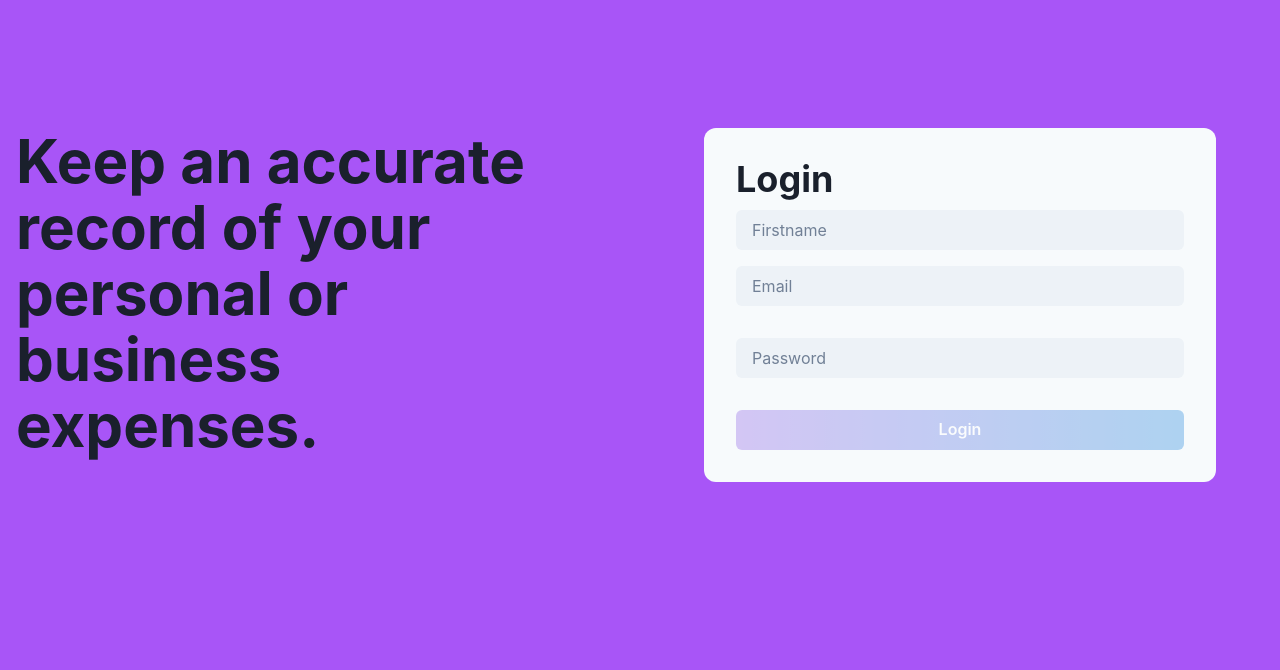
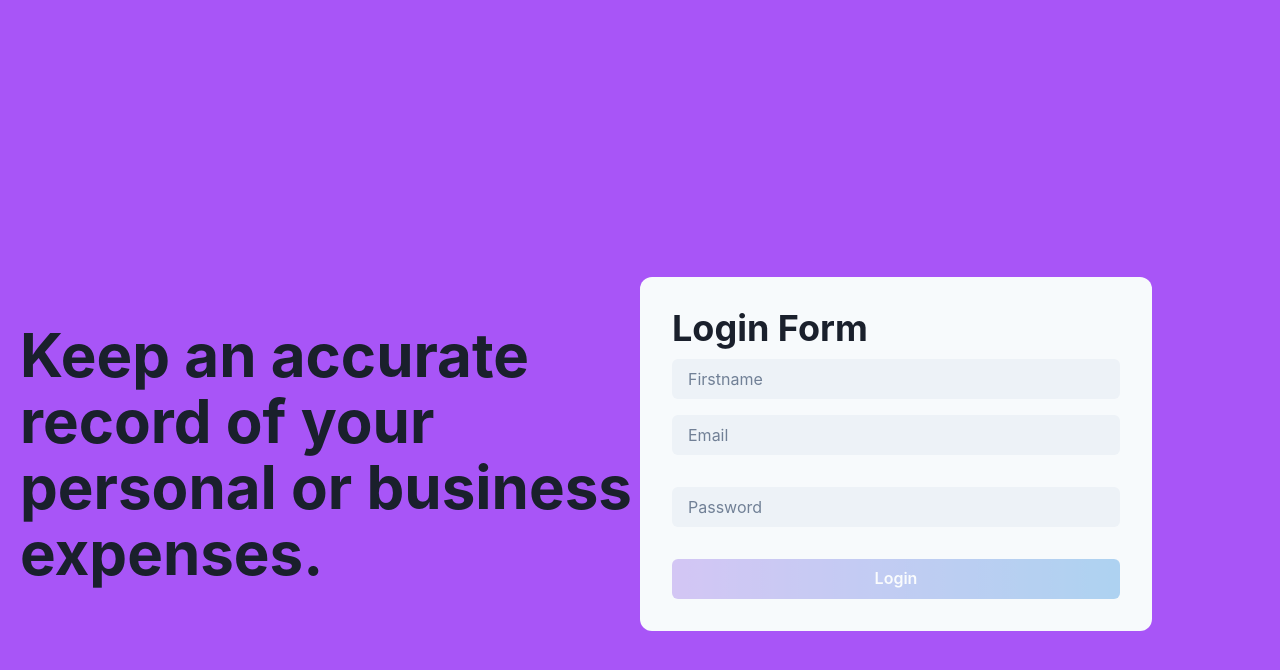
Before and after one commit to Azania-Mokhampane/expense_app, a React (Create React App) app: page / in a window 1280 px wide. Shown: the top 670 px of the page. Built offline with nearby package versions, Linux system fonts and the light colour scheme.

Commit message:
feat: login-page

```diff
--- a/package.json
+++ b/package.json
@@ -46,8 +46,8 @@
     "@types/react": "^17.0.43",
     "@types/react-dom": "^17.0.14",
     "@types/styled-components": "^5.1.25",
+    "@typescript-eslint/typescript-estree": "^5.27.1",
     "autoprefixer": "^10.4.7",
-    "postcss": "^8.4.14",
-    "tailwindcss": "^3.1.0"
+    "postcss": "^8.4.14"
   }
 }
--- a/postcss.config.js
+++ /dev/null
@@ -1,6 +0,0 @@
-module.exports = {
-  plugins: {
-    tailwindcss: {},
-    autoprefixer: {},
-  },
-}
--- a/src/App.tsx
+++ b/src/App.tsx
@@ -3,7 +3,7 @@ import { IExpenses } from "./utilis/types";
 import Expenses from "./components/Expenses/Expenses";
 import NewExpense from "./components/NewExpenses/NewExpenses";
 
-import "./index.css";
+// import "./index.css";
 import Login from "./components/Login/loginpage";
 
 type ExpensesType = {
@@ -41,17 +41,19 @@ const App = (props: any) => {
 
       {isLoggin && (
         <>
-          <div className="header">Online Expense Tracker App</div>
+          <div>
+            <h3>Online Expense Tracker App</h3>
+
             <NewExpense onSaveExpense={addExpenseHandler} />
             <Expenses {...props} expenseData={expenses} />
             <div>
-            <p className="developer">
-              Developed by
+              <p className="developer text-red-500">
+                Developed by{" "}
                 <a href="https://azaniamokhampane.vercel.app">
-                {" "}
                   Azania Mokhampane
                 </a>
               </p>
+            </div>
           </div>
         </>
       )}
--- a/src/components/Login/loginpage.tsx
+++ b/src/components/Login/loginpage.tsx
@@ -4,11 +4,10 @@ import { Box } from "./loginstyles";
 import {
   Stack,
   Heading,
-  Container,
   Input,
   Button,
   Text,
-  SimpleGrid,
+  ChakraProvider,
 } from "@chakra-ui/react";
 type ILOGIN = {
   LoggenIn: React.Dispatch<React.SetStateAction<boolean>>;
@@ -47,14 +46,9 @@ const Login = (props: ILOGIN) => {
   console.log("Check Error ", emailError);
   return (
     <>
+      <ChakraProvider>
         <Box>
-        <Container
-          as={SimpleGrid}
-          maxW={"7xl"}
-          columns={{ base: 1, md: 2 }}
-          spacing={{ base: 10, lg: 32 }}
-          py={{ base: 10, sm: 20, lg: 32 }}
-        >
+          <div className="container">
             <Stack spacing={{ base: 10, md: 20 }}>
               <Heading
                 lineHeight={1.1}
@@ -76,7 +70,7 @@ const Login = (props: ILOGIN) => {
                   lineHeight={1.1}
                   fontSize={{ base: "2xl", sm: "3xl", md: "4xl" }}
                 >
-                Login
+                  Login Form
                 </Heading>
               </Stack>
               <form onSubmit={SubmitHandler} style={{ marginTop: 10 }}>
@@ -138,8 +132,9 @@ const Login = (props: ILOGIN) => {
                 </Button>
               </form>
             </Stack>
-        </Container>
+          </div>
         </Box>
+      </ChakraProvider>
     </>
   );
 };
--- a/src/components/Login/loginstyles.ts
+++ b/src/components/Login/loginstyles.ts
@@ -4,4 +4,32 @@ export const Box = styled.div`
   position: relative;
   background-color: #a855f7;
   height: 100vh;
+
+  .container {
+    display: grid;
+    justify-content: center;
+    align-items: center;
+    max-width: 1280px;
+    grid-template-columns: repeat(1, minmax(0, 1fr));
+    height: 100vh;
+    padding-top: 40px;
+    padding: 20px;
+  }
+  /*Smartphone Screens */
+  /* @media (min-width: 640px) {
+  } */
+
+  /* Tablet Screens */
+  @media (min-width: 768px) {
+    .container {
+      grid-template-columns: repeat(2, minmax(0, 1fr));
+    }
+  }
+
+  /* Laptop Screens */
+  @media (min-width: 1024px) {
+    .container {
+      padding-top: 128px;
+    }
+  }
 `;
--- a/src/index.tsx
+++ b/src/index.tsx
@@ -2,12 +2,6 @@ import ReactDOM from "react-dom";
 
 import "./index.css";
 import App from "./App";
-import { ChakraProvider } from "@chakra-ui/react";
 //we use React Dom to fetch our html tags
-ReactDOM.render(
-  <ChakraProvider>
-    <App />
-  </ChakraProvider>,
-  document.getElementById("root")
-);
+ReactDOM.render(<App />, document.getElementById("root"));
 // and the above code is how call it, the render method taking two parameters that actually linkes the html page with the <App /> component which is our main componet where all the components are linked to
```
Also changed, not shown: tailwind.config.js (deleted, +0 -8 lines), 2 other files (tests, documents, lock files or other folders). Lines whose indentation alone changed are shown as unchanged.
